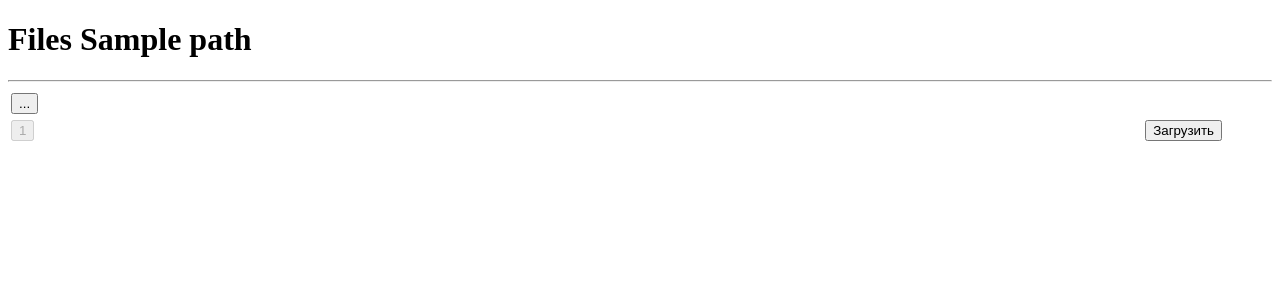
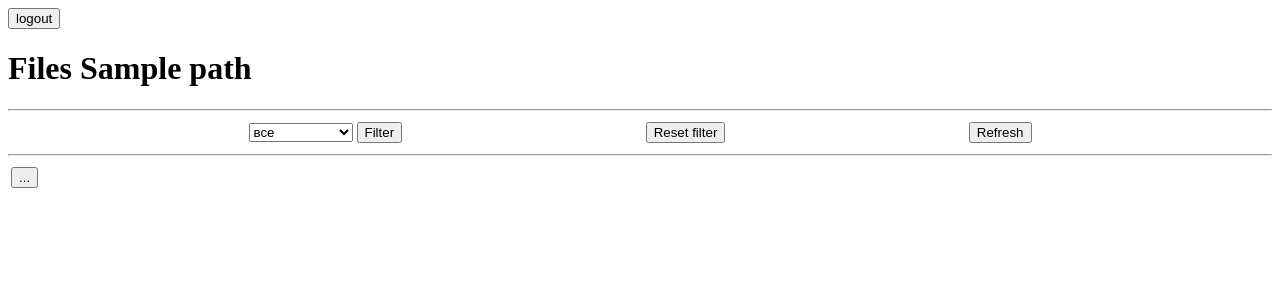
Before and after one commit to rshapofis/WebUI_YandexDisk, a Flask app: template template/template.html in a window 1280 px wide. Shown: the top 300 px of the page. Run offline with Flask 3, Linux system fonts and the light colour scheme; the template is opened without the code that fills it: most values are stand-ins (such as "Sample title", 1, 10 or a date in 2020).

Commit message:
add memcached and filter

```diff
--- a/app.py
+++ b/app.py
@@ -1,8 +1,14 @@
 import jinja2
 import flask
 import requests
+import json
+import base64
+import hashlib
+from pymemcache.client import base
 app = flask.Flask("FlaskYandexDisk")
 app.secret_key = b'_5#sdsfL"F4Q8z\n\xec]/'
+client = base.Client(('localhost', 11211))
+types={"все": "","текст": "text", "видео" : "video",  "изображение": "image", "аудио": "audio", "приложение" : "application"}
 
 # метод для основной страницы приложения может получать из POST параметр path для запроса уже по нему
 @app.route('/', methods=['GET', 'POST'])
@@ -12,33 +18,59 @@
         templateEnv = jinja2.Environment(loader=templateLoader)
         main_template = "template.html"
         template = templateEnv.get_template(main_template)
-        s = requests.Session()
-        c=20
-        files=[]
-        headers ={"Accept" : "application/json", "Authorization" : "OAuth {}".format(flask.session["token"])}
-        params = {"path": "/"}
-        path="/"
+        path=flask.session.get("path", default="/")
         uppath="/"
         if flask.request.method == 'POST':
             path = "{}/".format(flask.request.form['path'].strip('\'').replace("disk:",""))
+            flask.session["path"] = path
             uppath="/".join(path.split("/")[:-2])
-            params = {"path": path }
-        url="https://cloud-api.yandex.net/v1/disk/resources"
-        total=20
-        limit=20
-        offset=0
-        while (total>=limit+offset):
-            params["offset"]=offset
-            r=requests.get(url, headers=headers, params=params)
-            items=r.json()["_embedded"]["items"]
-            total=r.json()["_embedded"]["total"]
-            for i in items:
-                temp=[i["name"],i["type"],i["path"]]
-                files.append(temp)
-            offset+=20
-        return template.render(files=files, path=path, uppath=uppath, flask=flask)
+        filter=flask.session.get("filter", default="все")
+        result = client.get(create_well_formed_key(path))
+        if result is None:
+            refresh()
+            result = client.get(create_well_formed_key(path))
+        files=json.loads(result)
+        return template.render(files=files, path=path, uppath=uppath, flask=flask,filter=filter, types=types)
     else:
         return flask.redirect(flask.url_for('login'))
+
+# метод для установки значения фильтра в сессию
+@app.route('/setFilter', methods=['POST'])
+def setFilter() -> flask.Response:
+    flask.session["filter"]=flask.request.form['filter']
+    return flask.redirect(flask.url_for('main'))
+
+# метод для удаления значения фильтра из сессии
+@app.route('/popFilter', methods=['POST'])
+def popFilter() -> flask.Response:
+    flask.session.pop('filter', None)
+    return flask.redirect(flask.url_for('main'))
+
+# метод для перезаписи кэша по пути. путь берет из сессии, для текущей страницы.
+@app.route('/refresh', methods=['POST'])
+def refresh() -> flask.Response:
+    path=flask.session.get("path", default="/")
+    headers ={"Accept" : "application/json", "Authorization" : "OAuth {}".format(flask.session["token"])}
+    params = {"path": path}
+    url="https://cloud-api.yandex.net/v1/disk/resources"
+    total=20
+    limit=20
+    offset=0
+    files=[]
+    while (total>=limit+offset):
+        params["offset"]=offset
+        r=requests.get(url, headers=headers, params=params)
+        items=r.json()["_embedded"]["items"]
+        total=r.json()["_embedded"]["total"]
+        for i in items:
+            temp=[i["name"],i["type"],i["path"]]
+            if i["type"] == "file":
+                temp.append(i["mime_type"])
+            files.append(temp)
+        offset+=20
+    client.set(create_well_formed_key(path),json.dumps(files))
+    return flask.redirect(flask.url_for('main'))
+
 
 # метод для страница авторизации, запрашивает токен
 @app.route('/login', methods=['GET', 'POST'])
@@ -74,3 +106,16 @@
     response = flask.make_response(result.raw)
     response.headers.set('Content-Disposition', 'attachment', filename=temp.split("/")[-1])
     return response
+
+#функция для формирования ключа для memcached
+def create_well_formed_key(key):
+    # Get rid of all spaces, control characters, etc using base64
+    valid_key = base64.b64encode(key.encode()).decode()
+
+    valid_key_length = len(valid_key)
+    # 250 is the maximum memcached can handle
+    if valid_key_length < 250:
+        return valid_key
+
+    valid_key = hashlib.md5(valid_key.encode()).hexdigest() + hashlib.sha1(valid_key.encode()).hexdigest() + str(valid_key_length)
+    return valid_key
--- a/requirements.txt
+++ b/requirements.txt
@@ -9,6 +9,7 @@
 Jinja2==3.1.4
 MarkupSafe==2.1.5
 pkg_resources==0.0.0
+pymemcache==4.0.0
 requests==2.32.3
 urllib3==2.2.3
 Werkzeug==3.0.6
--- a/template/login.html
+++ b/template/login.html
@@ -14,7 +14,7 @@
 
     <label for="token"><b>Token</b></label>
     <input type="text" placeholder="Enter token" name="token" id="token" required>
-    <button type="submit" class="logbtn">Submit</button>
+    <button type="submit" class="but logbtn">Submit</button>
   </div>
 
 </form>
--- a/template/template.html
+++ b/template/template.html
@@ -7,7 +7,48 @@
 </head>
 <body>
 <div class="container">
+  <button class="but logbtn" onclick="location='/logout'">logout</button>
   <h1>Files {{path}}</h1>
+  <hr>
+  <div style="display:flex;justify-content: space-evenly;">
+    <form method="POST" action="/setFilter">
+      <table>
+        <tr>
+          <td>
+          <select name="filter" id="types-select">
+            <option value="все">все</option>
+            <option value="текст" {{ "selected" if filter=="текст"  }}>текст</option>
+            <option value="видео" {{ "selected" if filter=="видео"  }}>видео</option>
+            <option value="изображение" {{ "selected" if filter=="изображение"  }}>изображение</option>
+            <option value="аудио" {{ "selected" if filter=="аудио"  }}>аудио</option>
+            <option value="приложение" {{ "selected" if filter=="приложение"  }}>приложение</option>
+          </select>
+          </td>
+          <td>
+          <button type="submit" class="but filtbtn">Filter</button>
+          </td>
+          </tr>
+        </table>
+    </form>
+    <form method="POST" action="/popFilter">
+      <table>
+        <tr>
+          <td>
+            <button type="submit" class="but filtbtn">Reset filter</button>
+          </td>
+        </tr>
+      </table>
+    </form>
+    <form method="POST" action="/refresh">
+      <table>
+        <tr>
+          <td>
+            <button type="submit" class="but filtbtn">Refresh</button>
+          </td>
+        </tr>
+      </table>
+    </form>
+    </div>
   <hr>
   <table width="100%">
     {% if path!="/" %}
@@ -15,7 +56,7 @@
     <td colspan="2">
     <form method="POST">
       <input type="text" name="path" id="path" style="display:none;" value="'{{ uppath }}'" >
-      <button type="submit" class="fbtn">...</button>
+      <button type="submit" class="but fbtn">...</button>
     </form>
     </td>
   <tr>
@@ -26,7 +67,7 @@
   <td colspan="2">
   <form method="POST">
     <input type="text"  name="path" id="path" style="display:none;" value="'{{ i[2] }}'" >
-    <button type="submit" class="fbtn">
+    <button type="submit" class="but fbtn">
       <span>
         <img src="{{ flask.url_for('static', filename = 'img/dir.png') }}" width="20px"/> {{ i[0] }}
       </span>
@@ -34,17 +75,19 @@
   </form>
   </td>
   {% else %}
+    {% if types[filter] in i[3] %}
     <td>
     <form method="POST">
-    <button type="submit" class="fbtn" disabled>{{ i[0] }}</button>
+      <button type="submit" class="but fbtn" disabled>{{ i[0] }}</button>
     </form>
     </td>
     <td width="10%">
       <form method="POST" target="_blank" action="/download">
         <input type="text" name="path" id="path" style="display:none;" value="'{{ i[2] }}'" >
-      <button type="submit" class="fbtn">Загрузить</button>
+        <button type="submit" class="but fbtn">Download</button>
       </form>
     </td>
+    {% endif %}
   {% endif %}
   </tr>
   {% endfor %}
```
Lines whose indentation alone changed are shown as unchanged.
